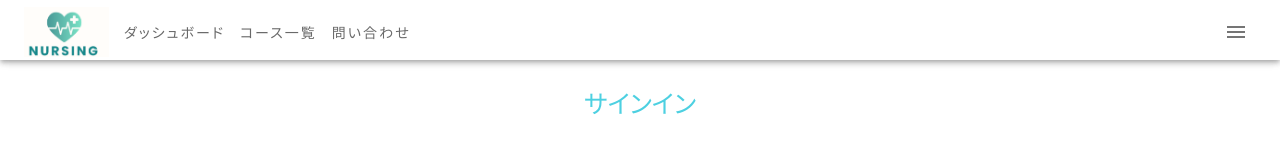
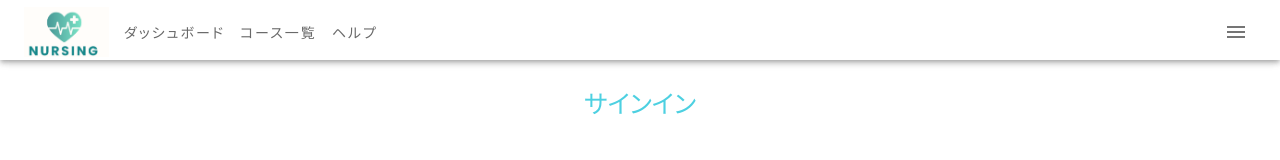
Before and after one commit to S42100254h/pean-nurse, a React (Create React App) app in the folder front/: page /signin in a window 1280 px wide. Shown: the top 160 px of the page. Built offline with nearby package versions, Linux system fonts and the light colour scheme.

Commit message:
change "contact" to "help" at header & closableDrawer

```diff
--- a/front/src/components/Header/ClosableDrawer.jsx
+++ b/front/src/components/Header/ClosableDrawer.jsx
@@ -4,7 +4,7 @@ import AppsIcon from "@material-ui/icons/Apps";
 import ExitToAppIcon from "@material-ui/icons/ExitToApp";
 import SettingsIcon from "@material-ui/icons/Settings";
 import PermIdentityIcon from "@material-ui/icons/PermIdentity";
-import { Email } from "@material-ui/icons";
+import { HelpOutline } from "@material-ui/icons";
 import { makeStyles } from "@material-ui/styles";
 import { push } from "connected-react-router";
 import { useDispatch, useSelector } from "react-redux";
@@ -59,10 +59,10 @@ const ClosableDrawer = (props) => {
     },
     {
       func: selectMenu,
-      label: "問い合わせ",
-      icon: <Email />,
-      id: "contact",
-      value: "/contact",
+      label: "ヘルプ",
+      icon: <HelpOutline />,
+      id: "help",
+      value: "/help",
     },
   ];
 
--- a/front/src/components/Header/Header.jsx
+++ b/front/src/components/Header/Header.jsx
@@ -66,7 +66,7 @@ const Header = () => {
           <img src={logo} alt="logo" className={classes.headerLogo} onClick={() => dispatch(push("dashboard"))} />
           <p className={classes.headerItem} onClick={() => dispatch(push("dashboard"))}>ダッシュボード</p>
           <p className={classes.headerItem} onClick={() => dispatch(push("courses"))}>コース一覧</p>
-          <p className={classes.headerItem} onClick={() => dispatch(push("contact"))}>問い合わせ</p>
+          <p className={classes.headerItem} onClick={() => dispatch(push("contact"))}>ヘルプ</p>
 
           <Box className={classes.iconButtons}>
             <IconButton style={{ padding: "8px" }} onClick={(event) => handleDrawerToggle(event)}>
```
